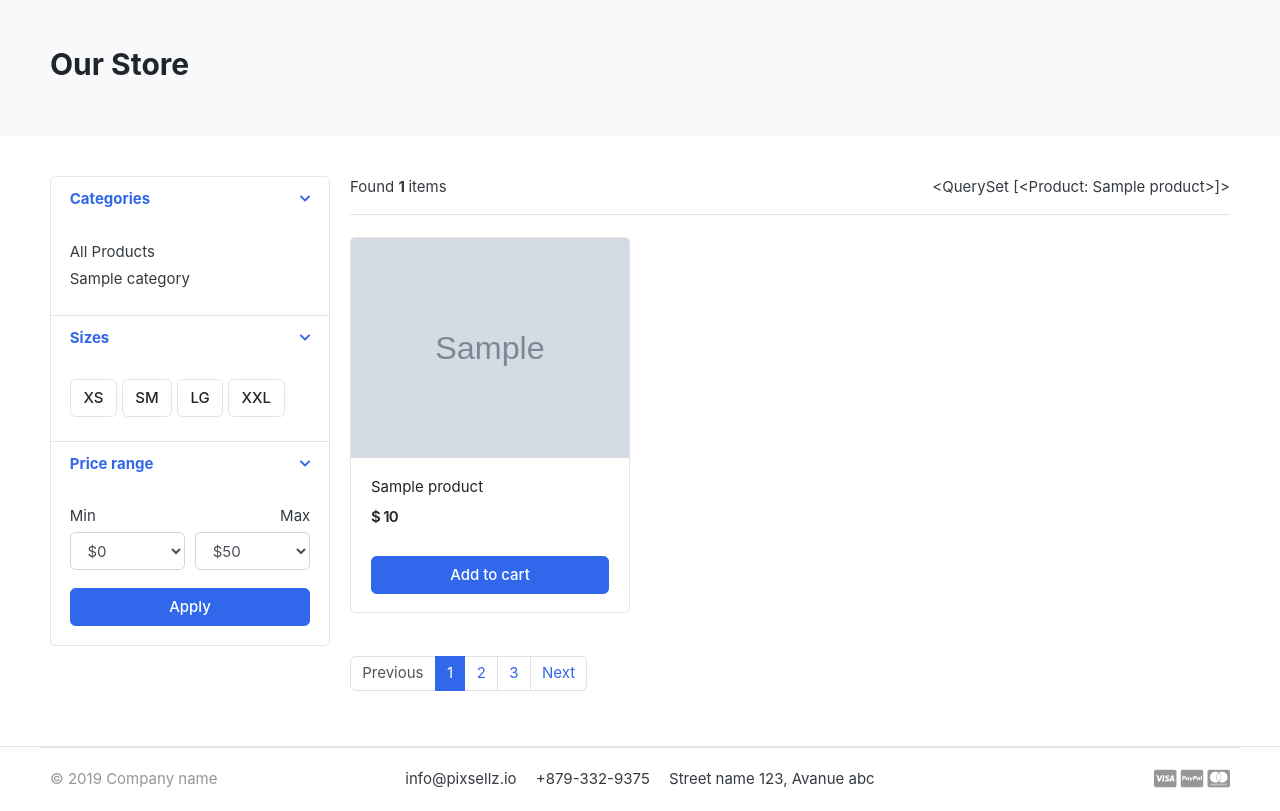
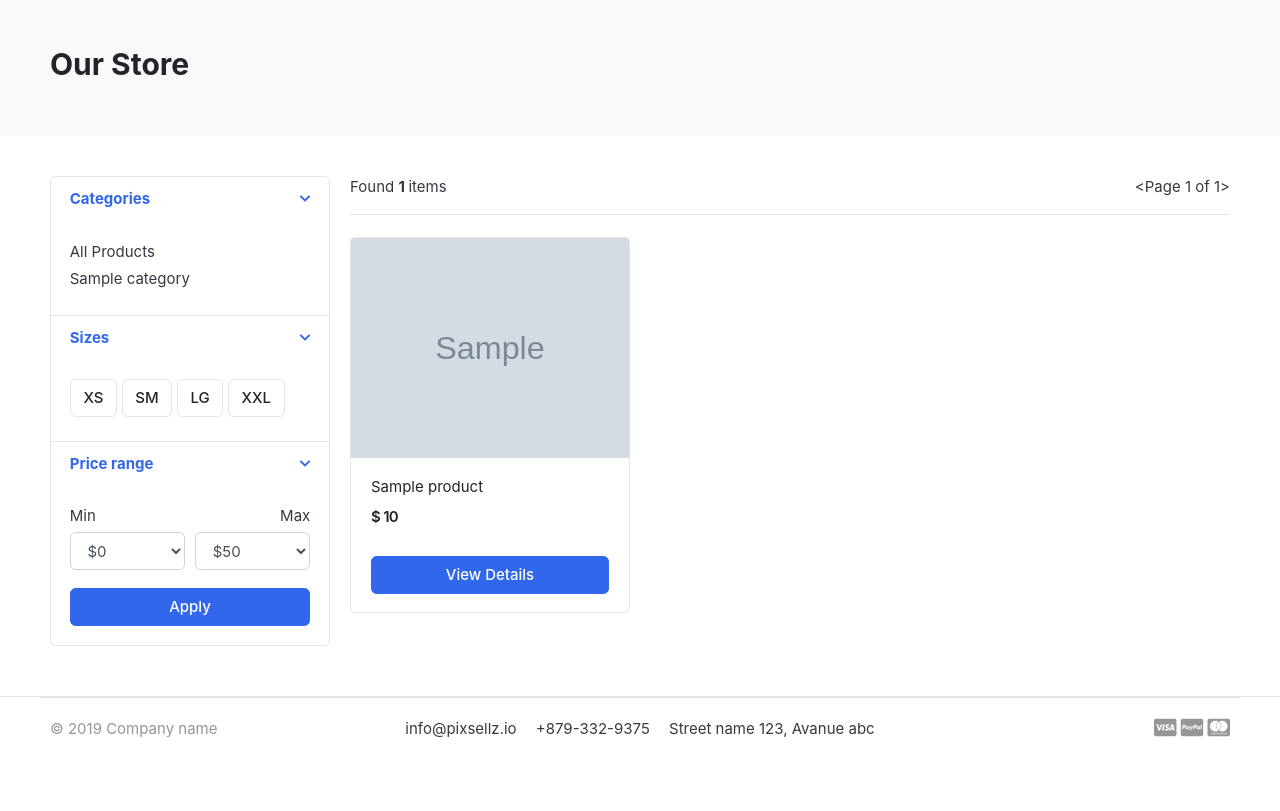
Before and after one commit to Mustafanaji0413/Webster, a Django app: page /store/ in a window 1280 px wide. Shown: the part 118-929 px from the top of the page. After the commit the page ends 856 px from the top, so only its background shows below. Run offline with Django 3.2, Linux system fonts and the light colour scheme; tables that the repository leaves empty hold one stand-in row (values such as "Sample post"); grey boxes marked "Sample" are stand-in pictures; some libraries are stand-ins or nearby versions; some web fonts are replaced.

Commit message:
Added pagination functionaity

```diff
--- a/store/views.py
+++ b/store/views.py
@@ -3,6 +3,7 @@ from .models import Product
 from category.models import category
 from carts.views import _cart_id
 from carts.models import CartItem
+from django.core.paginator import EmptyPage, PageNotAnInteger, Paginator
 
 
 # Create your views here.
@@ -15,13 +16,19 @@ def store(request, category_slug=None):
     if category_slug != None:
         categories = get_object_or_404(category, slug=category_slug)
         products = Product.objects.filter(category=categories, is_avalible=True)
+        paginator = Paginator(products, 6)
+        page = request.GET.get('page')
+        paged_products = paginator.get_page(page)
         product_count = products.count()
     else:
         products = Product.objects.all().filter(is_avalible=True)
+        paginator = Paginator(products, 6)
+        page = request.GET.get('page')
+        paged_products = paginator.get_page(page)
         product_count = products.count()
 
     context = {
-        'products': products,
+        'products': paged_products,
         'product_count': product_count,
     }
     return render(request, 'store/store.html', context)
--- a/templates/store/store.html
+++ b/templates/store/store.html
@@ -138,7 +138,7 @@
                                         <span class="price">$ {{ product.price }}</span>
                                     </div> <!-- price-wrap.// -->
                                 </div>
-                                <a href="{% url 'add_cart' product.id %}" class="btn btn-block btn-primary"> Add to cart </a>
+                                <a href="{{ product.get_url }}" class="btn btn-block btn-primary"> View Details </a>
                             </figcaption>
                         </figure>
                     </div> <!-- col.// -->
@@ -147,13 +147,28 @@
 
 
                 <nav class="mt-4" aria-label="Page navigation sample">
-                    <ul class="pagination">
-                        <li class="page-item disabled"><a class="page-link" href="#">Previous</a></li>
-                        <li class="page-item active"><a class="page-link" href="#">1</a></li>
-                        <li class="page-item"><a class="page-link" href="#">2</a></li>
-                        <li class="page-item"><a class="page-link" href="#">3</a></li>
-                        <li class="page-item"><a class="page-link" href="#">Next</a></li>
-                    </ul>
+                    {% if products.has_other_pages %}
+                        <ul class="pagination">
+                            {% if product.has_previous %}
+                            <li class="page-item"><a class="page-link" href="?page={{products.previous_page_number}}">Previous</a></li>
+                            {% else %}
+                            <li class="page-item disabled"><a class="page-link" href="#">Previous</a></li>
+                            {% endif %}
+                            {% for i in products.paginator.page_range %}
+                                {% if products.number == i %}
+                                    <li class="page-item active"><a class="page-link" href="#">{{i}}</a></li>
+                                {% else %}
+                                    <li class="page-item"><a class="page-link" href="?page={{i}}">{{i}}</a></li>
+                                {% endif %}
+                            {% endfor %}
+
+                            {% if product.has_next %}
+                                <li class="page-item"><a class="page-link" href="?page={{products.next_page_number}}">Next</a></li>
+                            {% else %}
+                                <li class="page-item disabled"><a class="page-link" href="#">Next</a></li>
+                            {% endif %}
+                        </ul>
+                    {% endif %}
                 </nav>
 
             </main> <!-- col.// -->
```
